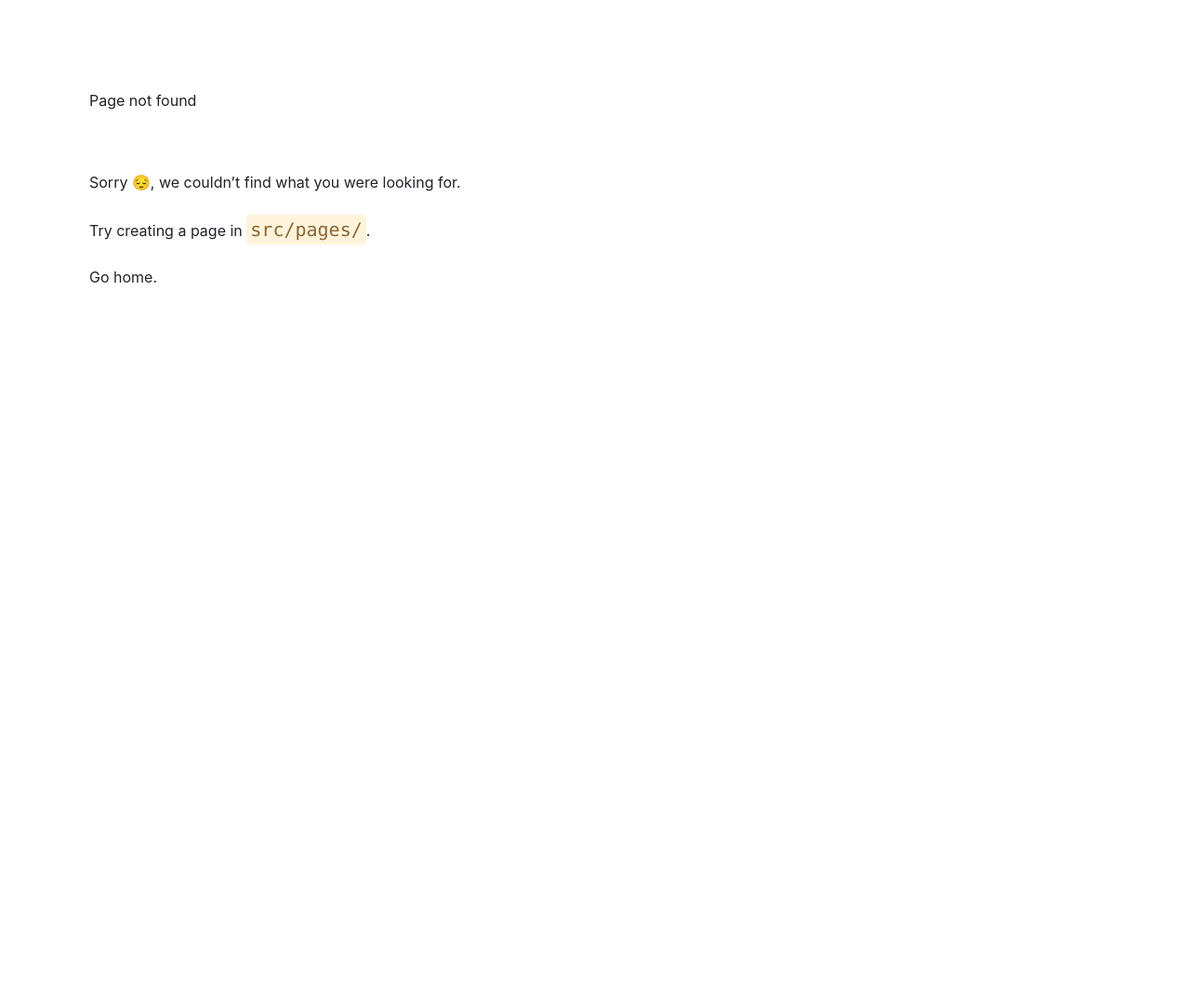
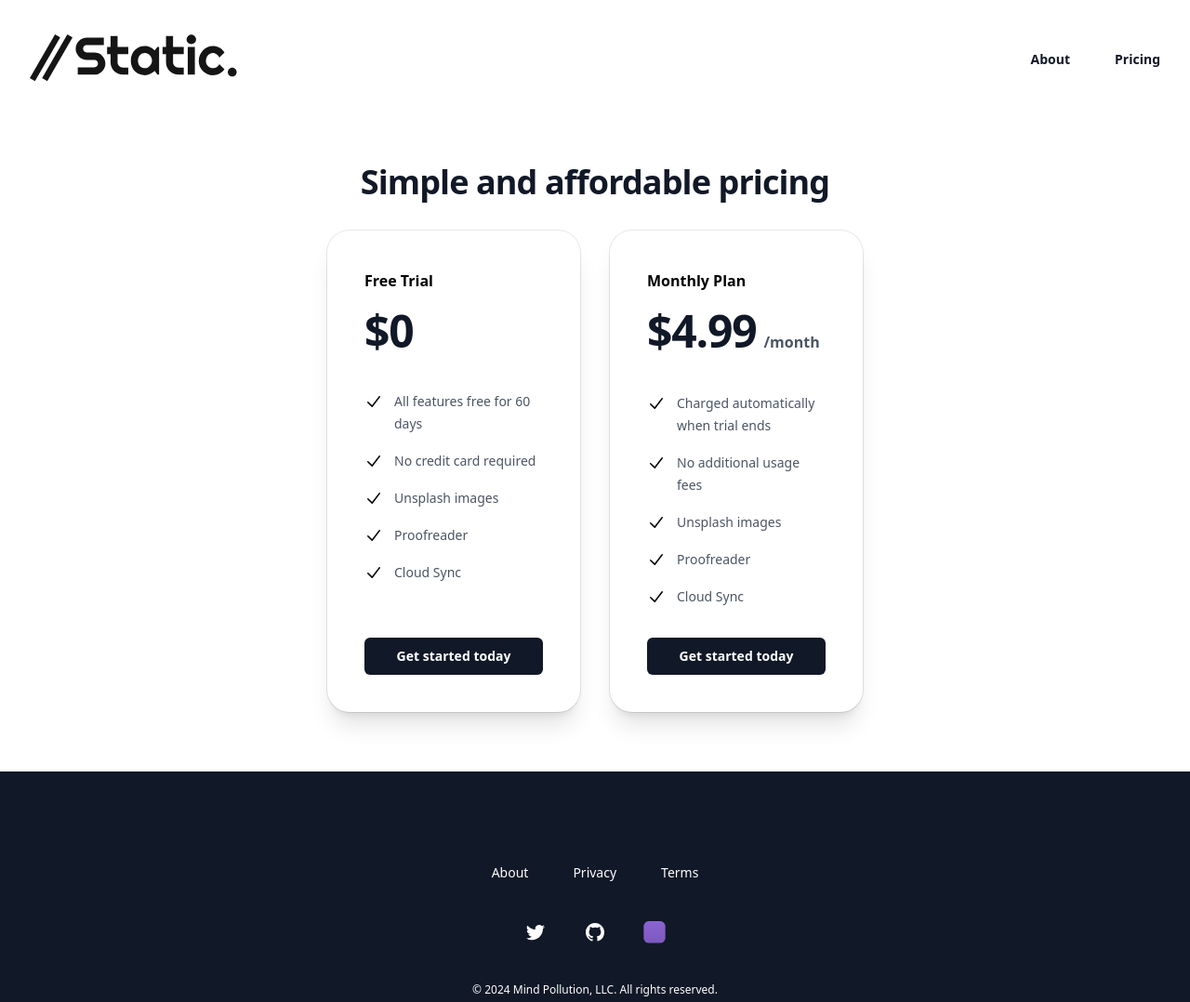
Before and after one commit to polluterofminds/static-marketing, a Gatsby site: page /pricing in a window 1280 px wide. Before the commit this address had no page. Shown: the whole page at 93% size. Before the commit the page ends 800 px from the top, so only its background shows below. Built offline with nearby package versions, Linux system fonts and the light colour scheme; Gatsby itself is replaced by a stand-in of ours.

Commit message:
added demo video, pricing page, and new private beta sign up

```diff
--- a/src/components/CTA.js
+++ b/src/components/CTA.js
@@ -15,10 +15,10 @@ const CTA = () => {
           </p>
           <div className="mt-10 flex items-center justify-center gap-x-6">
             <a
-              href="https://polluterofminds.gumroad.com/l/iecrc"
+              href="https://tally.so/r/mK0zWz"
               className="rounded-md bg-gray-900 px-3.5 py-1.5 text-base font-semibold leading-7 text-white shadow-sm hover:bg-main focus-visible:outline focus-visible:outline-2 focus-visible:outline-offset-2"
             >
-              Download now (macOS)
+              Start you 60-day free trial
             </a>
           </div>
         </div>
--- a/src/components/Frameworks.js
+++ b/src/components/Frameworks.js
@@ -1,4 +1,4 @@
-import React from 'react'
+import React from "react";
 
 const Framworks = () => {
   return (
@@ -9,21 +9,35 @@ const Framworks = () => {
             Works with most static site frameworks
           </h2>
           <p className="mx-auto mt-6 max-w-xl text-lg leading-8 text-gray-600">
-            Whether it's Next.js, Hugo, Gatsby, or you rolled your own, Static works with most modern SSG frameworks. If your writing is in markdown and it has frontmatter, Static is for you.
+            Whether it's Next.js, Hugo, Gatsby, or you rolled your own, Static
+            works with most modern SSG frameworks. If your writing is in
+            markdown and it has frontmatter, Static is for you.
           </p>
+          <div className="mt-4">
+            <div className="aspect-video">
+              <iframe
+                className="h-full w-full rounded-lg"
+                src="https://www.youtube.com/embed/tXyi_nor4j4?si=h8l2oA5QY_v0I6eT"
+                title="Static Promo"
+                frameborder="0"
+                allow="accelerometer; autoplay; clipboard-write; encrypted-media; gyroscope; picture-in-picture; web-share"
+                allowfullscreen
+              >
+              </iframe>
+            </div>
+          </div>
           <div className="mt-10 flex items-center justify-center gap-x-6">
             <a
-              href="https://polluterofminds.gumroad.com/l/iecrc"
+              href="https://tally.so/r/mK0zWz"
               className="rounded-md bg-gray-900 px-3.5 py-1.5 text-base font-semibold leading-7 text-white shadow-sm hover:bg-main focus-visible:outline focus-visible:outline-2 focus-visible:outline-offset-2"
             >
-              Download now (macOS)
+              Start you 60-day free trial
             </a>
           </div>
         </div>
       </div>
     </div>
+  );
+};
 
-  )
-}
-
-export default Framworks
+export default Framworks;
--- a/src/components/Hero.js
+++ b/src/components/Hero.js
@@ -19,10 +19,10 @@ const Hero = () => {
               </p>
               <div className="mt-10 flex items-center justify-center gap-x-6">
                 <a
-                  href="https://polluterofminds.gumroad.com/l/iecrc"
+                  href="https://tally.so/r/mK0zWz"
                   className="rounded-md bg-gray-900 px-3.5 py-1.5 text-base font-semibold leading-7 text-white shadow-sm hover:bg-main focus-visible:outline focus-visible:outline-2 focus-visible:outline-offset-2 focus-visible:outline-indigo-600"
                 >
-                  Download now (macOS)
+                  Start you 60-day free trial
                 </a>
               </div>
             </div>
--- a/src/components/Nav.js
+++ b/src/components/Nav.js
@@ -5,9 +5,8 @@ import logo from "../images/StaticLogoTransparent.svg";
 import { Link } from "gatsby"
 
 const navigation = [
-  { name: "Product", href: "#product" },
-  { name: "Frameworks", href: "#frameworks" },
   { name: "About", href: "/about" },
+  { name: "Pricing", href: "/pricing" }
 ];
 
 const Nav = () => {
@@ -59,11 +58,7 @@ const Nav = () => {
         <div className="flex items-center justify-between">
           <a href="#" className="-m-1.5 p-1.5">
             <span className="sr-only">Your Company</span>
-            <img
-              className="h-8"
-              src="https://tailwindui.com/img/logos/mark.svg?color=indigo&shade=600"
-              alt=""
-            />
+            <img className="h-16 mb-4" src={logo} />
           </a>
           <button
             type="button"
--- /dev/null
+++ b/src/pages/pricing.js
@@ -0,0 +1,136 @@
+import React, { useState } from "react";
+import Footer from "../components/Footer";
+import Nav from "../components/Nav";
+import editor from "../images/Editor.png";
+import { CheckIcon } from "@heroicons/react/20/solid";
+
+const Pricing = () => {
+  const [annualPricing, setAnnualPricing] = useState(false);
+  const tiers = [
+    {
+      name: "Free Trial",
+      id: "tier-trial",
+      href: "https://tally.so/r/mK0zWz",
+      priceMonthly: "$0",
+      description: "",
+      features: [
+        "All features free for 60 days",
+        "No credit card required",
+        "Unsplash images",
+        "Proofreader",
+        "Cloud Sync",
+      ],
+    },
+    {
+      name: annualPricing ? "Annual Plan" : "Monthly Plan",
+      id: "tier-paid",
+      href: "https://tally.so/r/mK0zWz",
+      priceMonthly: annualPricing ? "$49.99" : "$4.99",
+      description: "",
+      features: [
+        "Charged automatically when trial ends",
+        "No additional usage fees",
+        "Unsplash images",
+        "Proofreader",
+        "Cloud Sync",
+      ],
+    },
+  ];
+  return (
+    <div>
+      <Nav />
+      <div className="relative overflow-hidden bg-white py-16 sm:w-1/2 w-3/4 m-auto">
+        <div className="relative px-6 lg:px-8">
+          <div className="mx-auto max-w-prose text-lg">
+            <h1 className="block text-center text-lg font-semibold">
+              <span className="mt-2 block text-center text-3xl font-bold leading-8 tracking-tight text-gray-900 sm:text-4xl">
+                Simple and affordable pricing
+              </span>
+            </h1>
+
+            <div className="mt-8 mx-auto grid max-w-xl grid-cols-1 gap-8 lg:max-w-4xl lg:grid-cols-2">
+              {tiers.map((tier) => (
+                <div
+                  key={tier.id}
+                  className="flex flex-col justify-between rounded-3xl bg-white p-8 shadow-xl ring-1 ring-gray-900/10 sm:p-10"
+                >
+                  <div>
+                    <h3
+                      id={tier.id}
+                      className="text-base font-semibold leading-7 text-black"
+                    >
+                      {tier.name}
+                    </h3>
+                    <div className="mt-4 flex items-baseline gap-x-2">
+                      <span className="text-5xl font-bold tracking-tight text-gray-900">
+                        {tier.priceMonthly}
+                      </span>
+                      {tier.id !== "tier-trial" && (
+                        <span className="text-base font-semibold leading-7 text-gray-600">
+                          /month
+                        </span>
+                      )}
+                    </div>
+                    <p className="mt-6 text-base leading-7 text-gray-600">
+                      {tier.description}
+                    </p>
+                    <ul
+                      role="list"
+                      className="mt-10 space-y-4 text-sm leading-6 text-gray-600"
+                    >
+                      {tier.features.map((feature) => (
+                        <li key={feature} className="flex gap-x-3">
+                          <CheckIcon
+                            className="h-6 w-5 flex-none text-black"
+                            aria-hidden="true"
+                          />
+                          {feature}
+                        </li>
+                      ))}
+                    </ul>
+                  </div>
+                  <a
+                    href={tier.href}
+                    aria-describedby={tier.id}
+                    className="mt-8 block rounded-md bg-gray-900 px-3.5 py-2 text-center text-sm font-semibold leading-6 text-white shadow-sm hover:bg-gray-500 focus-visible:outline focus-visible:outline-2 focus-visible:outline-offset-2 focus-visible:outline-gray-600"
+                  >
+                    Get started today
+                  </a>
+                </div>
+              ))}
+            </div>
+          </div>
+        </div>
+      </div>
+      <Footer />
+    </div>
+  );
+};
+
+export default Pricing;
+
+export const Head = () => {
+  return (
+    <>
+      <title>Static | About</title>
+      <meta property="og:title" content="About Static" />
+      <meta
+        property="og:description"
+        content="Static is a beautiful CMS for your static site."
+      />
+      <meta property="og:image" content={editor} />
+      <script
+        async
+        defer
+        src="https://scripts.simpleanalyticscdn.com/latest.js"
+      ></script>
+      <noscript>
+        <img
+          src="https://queue.simpleanalyticscdn.com/noscript.gif"
+          alt=""
+          referrerpolicy="no-referrer-when-downgrade"
+        />
+      </noscript>
+    </>
+  );
+};
```
Also changed, not shown: 1 other file.
